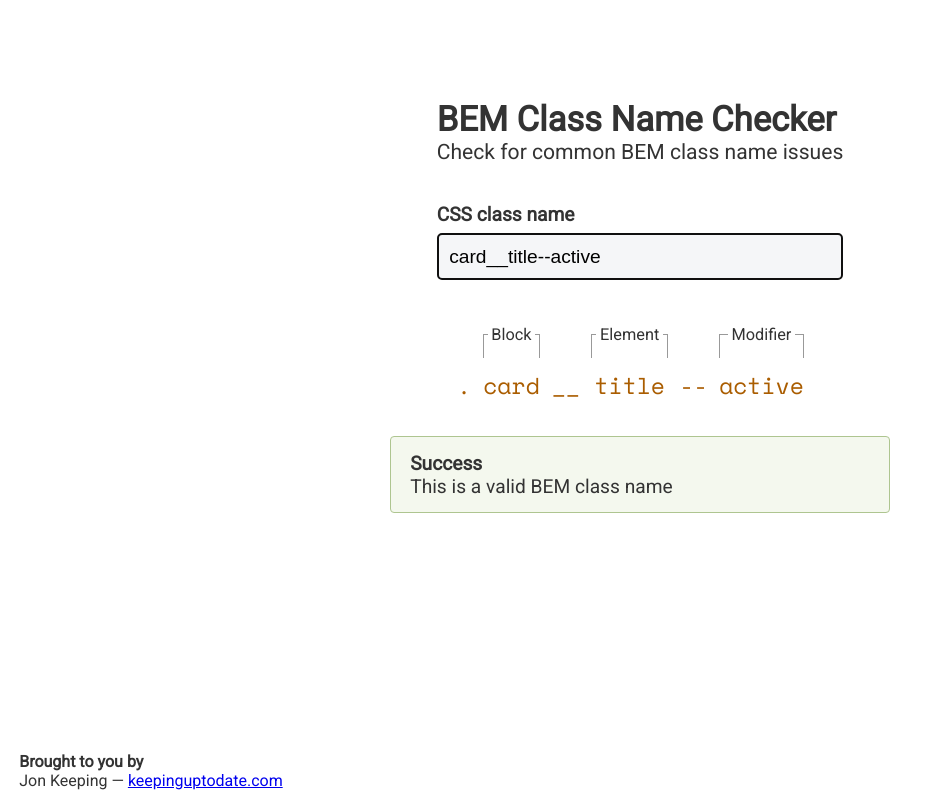
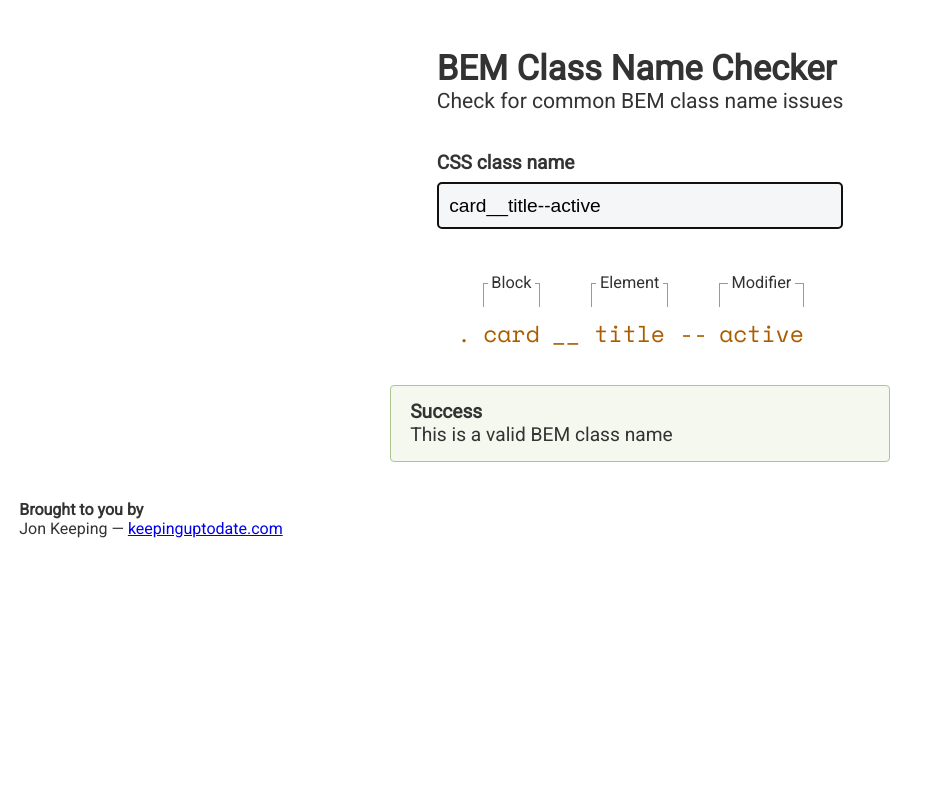
Before and after one commit to JonUK/bem-class-names-checker, a Vue app: page / in a window 1280 px wide. Shown: the whole page, without its empty margins (0-934 px from the left). Built offline with nearby package versions, Linux system fonts and the light colour scheme.

Commit message:
Style tweaks

```diff
--- a/src/App.vue
+++ b/src/App.vue
@@ -91,7 +91,7 @@ export default class App extends Vue {
     }
 
     @media screen and (min-height: 500px) and (min-width: 500px) {
-      padding-top: 10vh;
+      padding-top: 1.5rem;
     }
   }
 
--- a/src/components/SiteFooter.vue
+++ b/src/components/SiteFooter.vue
@@ -18,8 +18,7 @@ export default class SiteFooter extends Vue {
 
 <style lang="scss">
  .site__footer {
-   position: absolute;
-   bottom: 10px;
+   margin-top: 2rem;
    font-size: 16px
  }
 
```
